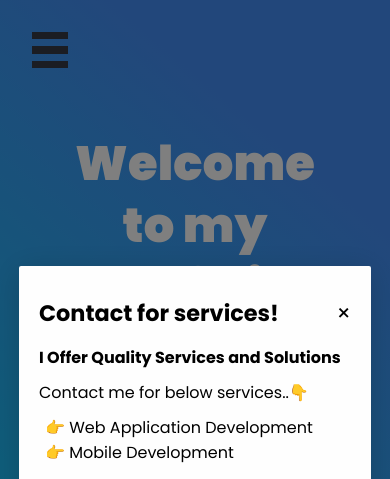
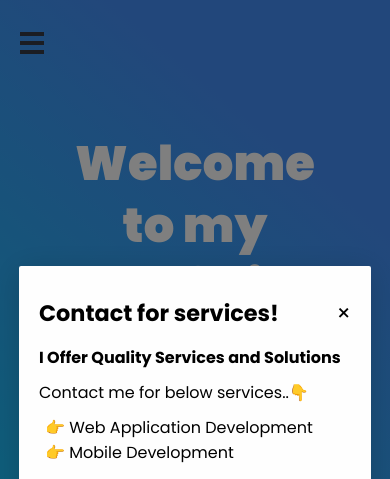
Before and after one commit to Tadessejemal1/portfolio-new, a React app: page / in a window 390 px wide. Shown: the top 479 px of the page. Built offline with nearby package versions, Linux system fonts and the light colour scheme; some packages are replaced by stand-ins of ours.

Commit message:
final touch of humburger css

```diff
--- a/src/components/NavBar/NavBar.css
+++ b/src/components/NavBar/NavBar.css
@@ -79,3 +79,12 @@
   visibility: visible;
   height: 3px;
 }
+
+@media only screen and (max-width: 640px) {
+  .bm-burger-button {
+    position: fixed;
+    width: 24px;
+    height: 22px;
+    left: 20px;
+  }
+}
```
